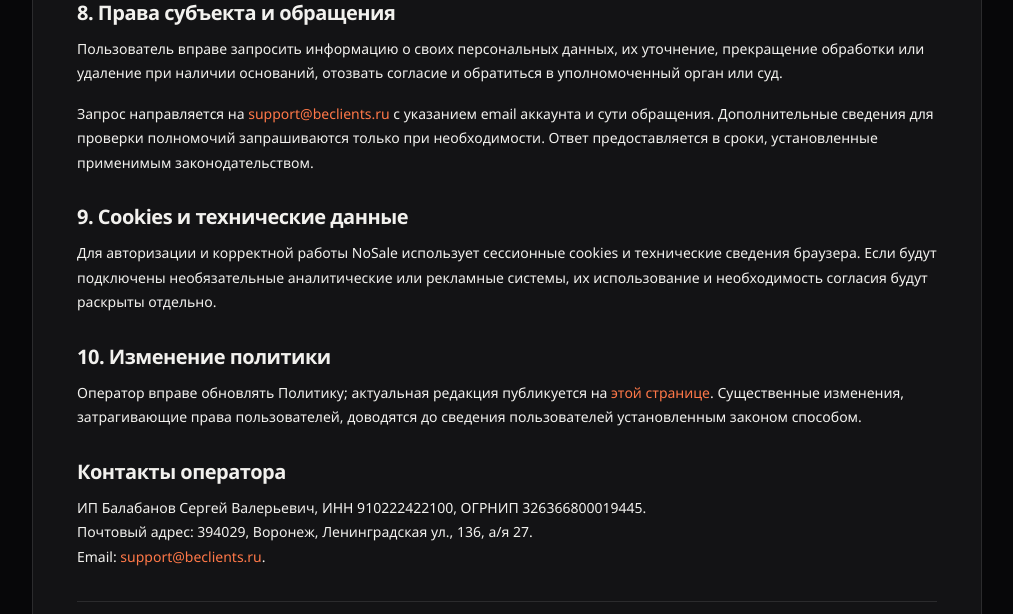
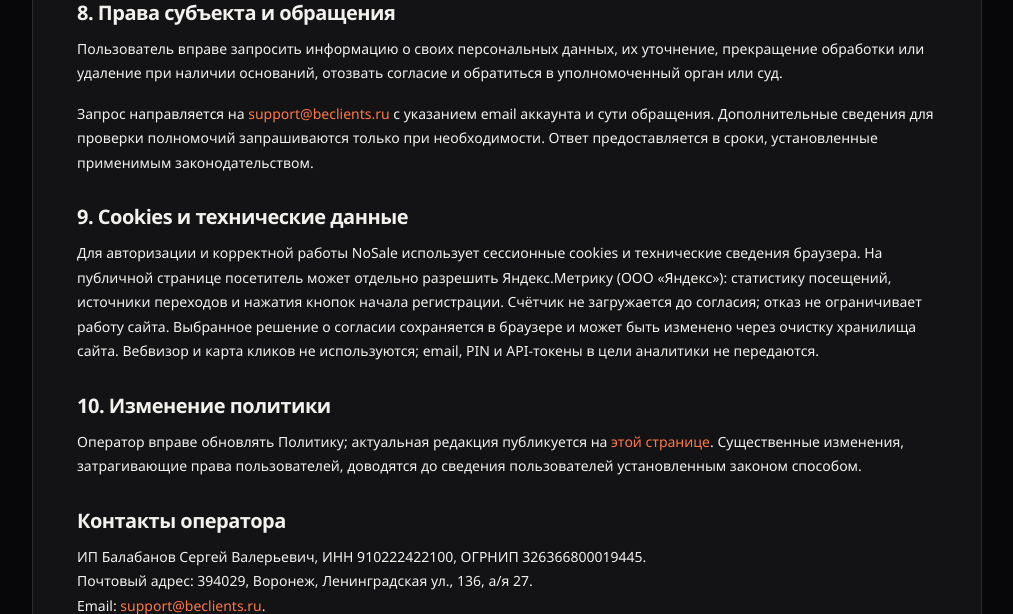
Before and after one commit to Anderhaos/Marketplace-Price-Guard, a Django app: page /privacy/ in a window 1280 px wide. Shown: the part 2690-3304 px from the top of the page, without its empty margins (133-1146 px from the left). Run offline with Django 5.2, Linux system fonts and the light colour scheme; data that the repository does not hold is empty; parts of the project's set-up code (start-up, migrations or seed data) failed here and were passed over.

Commit message:
NoSale public site: saas/portal/templates/legal/privacy.html

```diff
--- a/saas/portal/templates/legal/privacy.html
+++ b/saas/portal/templates/legal/privacy.html
@@ -65,7 +65,7 @@
 <p>Запрос направляется на <a href="mailto:{{ legal.email }}">{{ legal.email }}</a> с указанием email аккаунта и сути обращения. Дополнительные сведения для проверки полномочий запрашиваются только при необходимости. Ответ предоставляется в сроки, установленные применимым законодательством.</p>
 
 <h2>9. Cookies и технические данные</h2>
-<p>Для авторизации и корректной работы NoSale использует сессионные cookies и технические сведения браузера. Если будут подключены необязательные аналитические или рекламные системы, их использование и необходимость согласия будут раскрыты отдельно.</p>
+<p>Для авторизации и корректной работы NoSale использует сессионные cookies и технические сведения браузера. На публичной странице посетитель может отдельно разрешить Яндекс.Метрику (ООО «Яндекс»): статистику посещений, источники переходов и нажатия кнопок начала регистрации. Счётчик не загружается до согласия; отказ не ограничивает работу сайта. Выбранное решение о согласии сохраняется в браузере и может быть изменено через очистку хранилища сайта. Вебвизор и карта кликов не используются; email, PIN и API-токены в цели аналитики не передаются.</p>
 
 <h2>10. Изменение политики</h2>
 <p>Оператор вправе обновлять Политику; актуальная редакция публикуется на <a href="{% url 'public_privacy' %}">этой странице</a>. Существенные изменения, затрагивающие права пользователей, доводятся до сведения пользователей установленным законом способом.</p>
```
